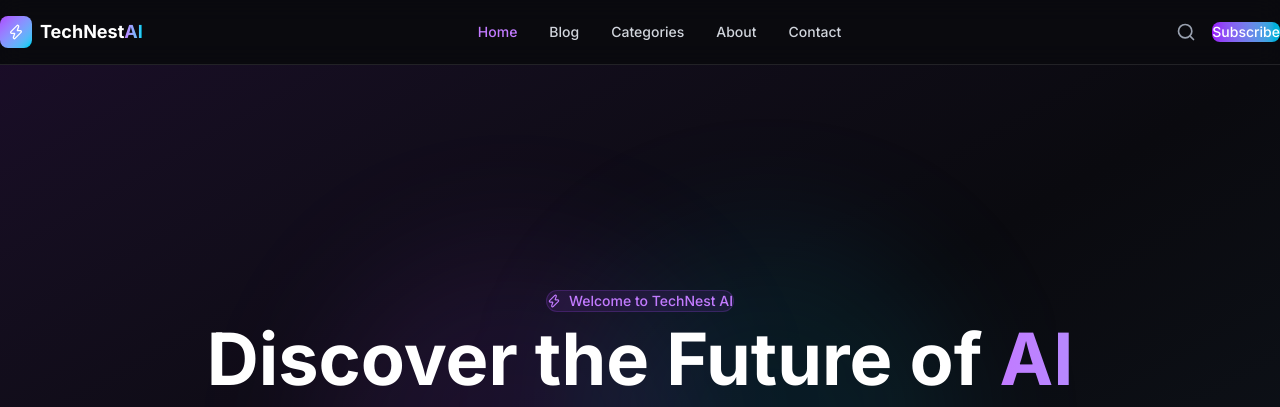
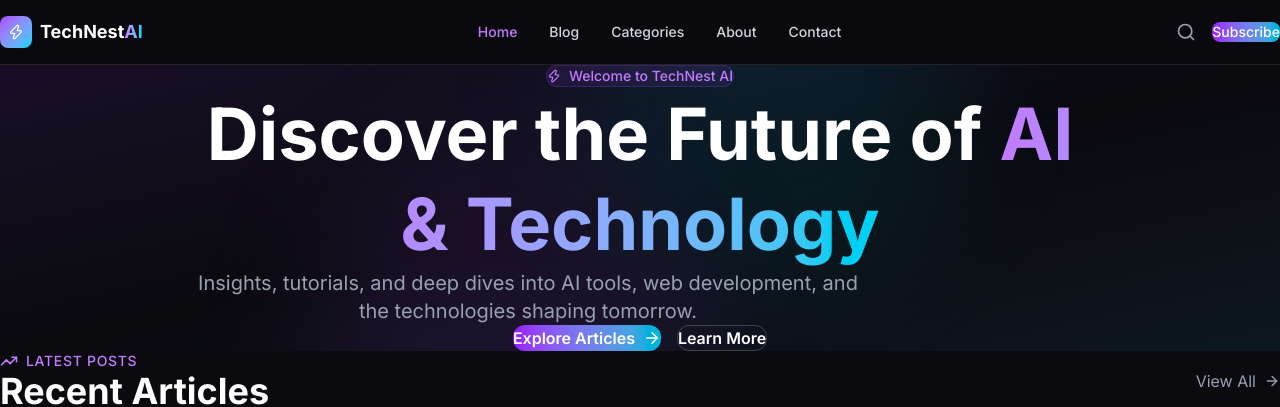
Before and after one commit to mkhamimhasan/technest-ai, a React (Vite) app: page / in a window 1280 px wide. Shown: the top 407 px of the page. Built offline with nearby package versions, Linux system fonts and the light colour scheme.

Commit message:
fix: robust hero section centering with flex-1 layout

```diff
--- a/src/App.jsx
+++ b/src/App.jsx
@@ -12,12 +12,10 @@ function App() {
     <BrowserRouter>
       <div className="bg-[#0a0a0f] min-h-screen flex flex-col">
         <Navbar />
-        {/* pt-16 removed — Navbar is `sticky`, so it already occupies
-            its own space in normal document flow. Adding pt-16 here
-            was creating an extra 64px gap on top of the navbar's own
-            height, pushing the Hero's min-h-screen section below the
-            viewport. */}
-        <main className="flex-1">
+        {/* main is the flexible child of the flex-col wrapper above.
+            It automatically fills all remaining height after the
+            navbar, so no extra padding-top or vh math is needed here. */}
+        <main className="flex-1 flex flex-col">
           <Routes>
             <Route path="/" element={<Home />} />
             <Route path="/blog" element={<Blog />} />
--- a/src/pages/Home.jsx
+++ b/src/pages/Home.jsx
@@ -76,8 +76,13 @@ const categories = [
 export default function Home() {
   return (
     <div>
-      {/* Hero */}
-      <section className="relative min-h-[calc(100vh-4rem)] flex items-center justify-center overflow-hidden">
+      {/* Hero
+          Uses flex-1 instead of min-h-screen / calc(100vh-*).
+          App.jsx's <main> is already a flex column that fills all
+          remaining space below the sticky navbar. Making this section
+          flex-1 lets it claim exactly that remaining space, no matter
+          what the navbar's actual height is (desktop or mobile). */}
+      <section className="relative flex-1 flex items-center justify-center overflow-hidden py-20">
         <div className="absolute inset-0 bg-gradient-to-br from-purple-900/20 via-[#0a0a0f] to-cyan-900/20" />
         <div className="absolute top-1/4 left-1/4 w-96 h-96 bg-purple-500/10 rounded-full blur-3xl" />
         <div className="absolute bottom-1/4 right-1/4 w-96 h-96 bg-cyan-500/10 rounded-full blur-3xl" />
```
